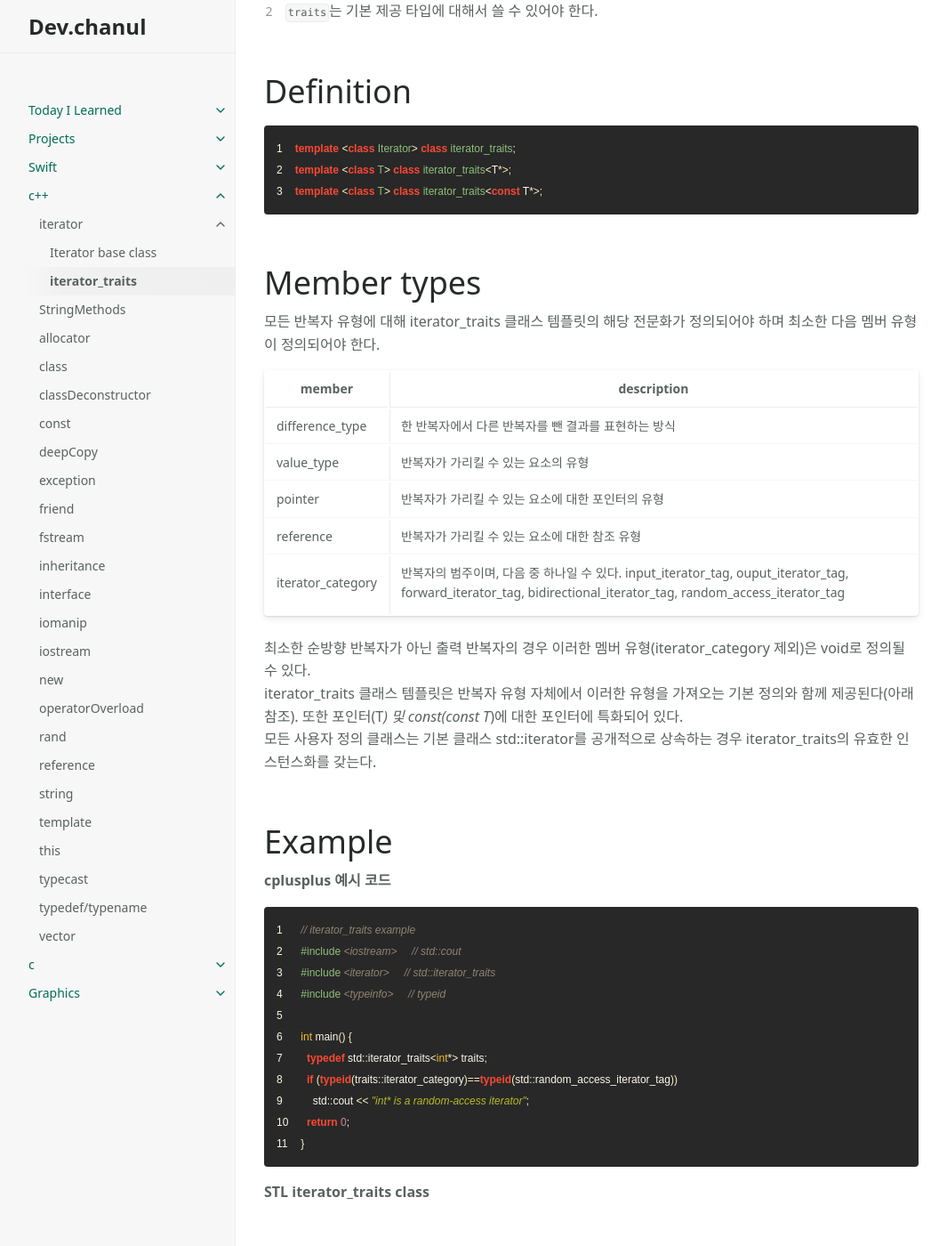
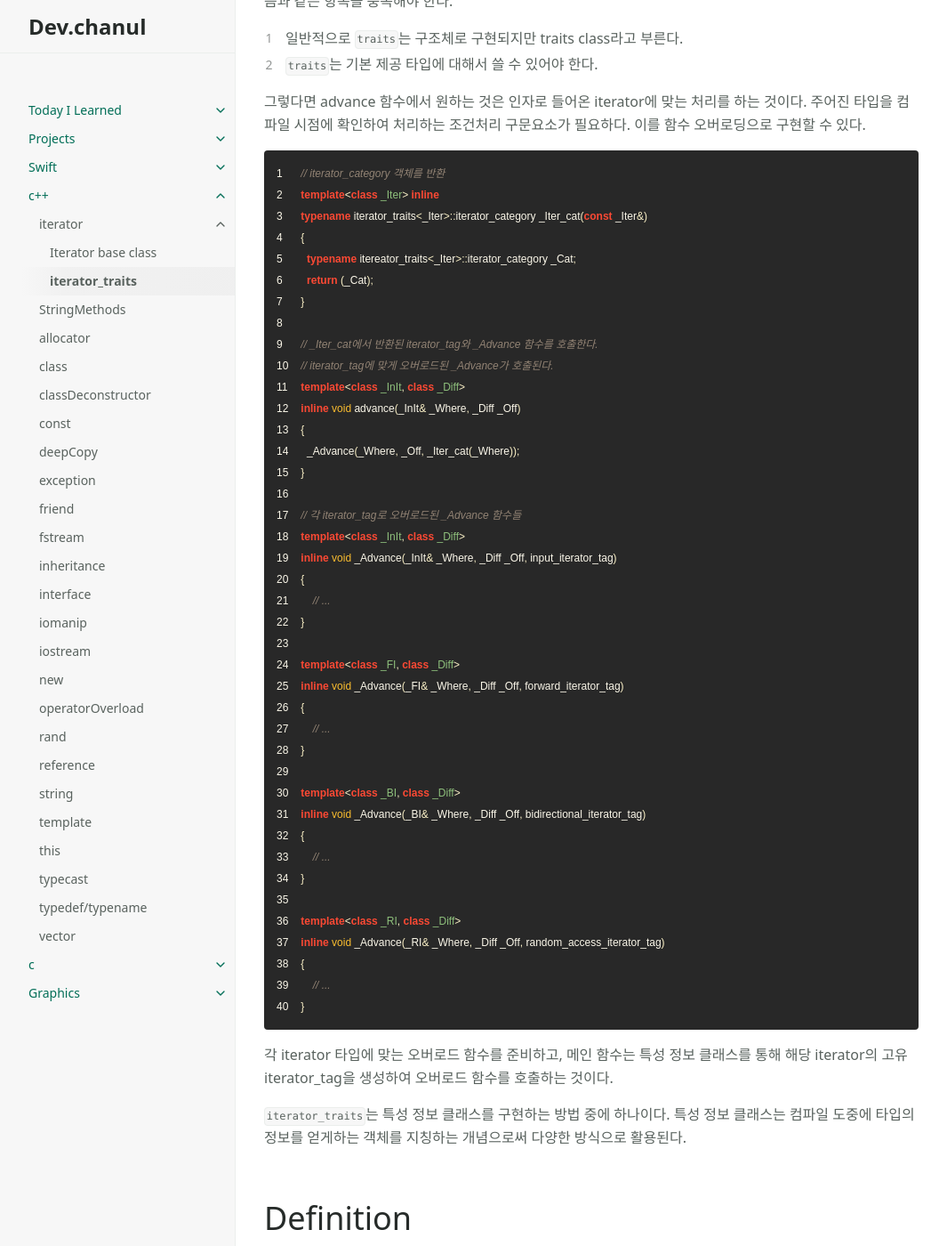
Before and after one commit to PCHANUL/TIL, a Jekyll site: the page built from docs/c++/iterator/iterator_traits.md, in a window 1280 px wide and 1400 px high, scrolled down 2569 px. Shown: the whole window at 89% size, without its empty margins (107-1172 px from the left). Built offline with Jekyll 4.4.1, drawn with Linux system fonts in a browser that asks for light colours; some of the changed text lies outside the part shown.

````diff
--- a/docs/c++/iterator/iterator_traits.md
+++ b/docs/c++/iterator/iterator_traits.md
@@ -10,9 +10,9 @@ permalink: /docs/c++/iterator/iterator_traits
 * [type traits](#type-traits)
   * [Example](#example)
 * [iterator_traits](#iterator_traits)
+  * [Example](#example-1)
 * [Definition](#definition)
 * [Member types](#member-types)
-* [Example](#example-1)
 * [Reference](#reference)
 
 # type traits
@@ -96,6 +98,54 @@ void advance(IterT& iter, DistT dist)
 1. 일반적으로 `traits`는 구조체로 구현되지만 traits class라고 부른다.
 2. `traits`는 기본 제공 타입에 대해서 쓸 수 있어야 한다.
 
+그렇다면 advance 함수에서 원하는 것은 인자로 들어온 iterator에 맞는 처리를 하는 것이다. 주어진 타입을 컴파일 시점에 확인하여 처리하는 조건처리 구문요소가 필요하다. 이를 함수 오버로딩으로 구현할 수 있다.
+
+```cpp
+// iterator_category 객체를 반환
+template<class _Iter> inline
+typename iterator_traits<_Iter>::iterator_category _Iter_cat(const _Iter&)
+{
+  typename itereator_traits<_Iter>::iterator_category _Cat;
+  return (_Cat);
+}
+
+// _Iter_cat에서 반환된 iterator_tag와 _Advance 함수를 호출한다.
+// iterator_tag에 맞게 오버로드된 _Advance가 호출된다.
+template<class _InIt, class _Diff>
+inline void advance(_InIt& _Where, _Diff _Off)
+{
+  _Advance(_Where, _Off, _Iter_cat(_Where));
+}
+
+// 각 iterator_tag로 오버로드된 _Advance 함수들
+template<class _InIt, class _Diff>
+inline void _Advance(_InIt& _Where, _Diff _Off, input_iterator_tag)
+{
+    // ...
+}
+
+template<class _FI, class _Diff>
+inline void _Advance(_FI& _Where, _Diff _Off, forward_iterator_tag)
+{
+    // ...
+}
+
+template<class _BI, class _Diff>
+inline void _Advance(_BI& _Where, _Diff _Off, bidirectional_iterator_tag)
+{
+    // ...
+}
+
+template<class _RI, class _Diff>
+inline void _Advance(_RI& _Where, _Diff _Off, random_access_iterator_tag)
+{
+    // ...
+}
+```
+
+각 iterator 타입에 맞는 오버로드 함수를 준비하고, 메인 함수는 특성 정보 클래스를 통해 해당 iterator의 고유 iterator_tag을 생성하여 오버로드 함수를 호출하는 것이다.
+
+`iterator_traits`는 특성 정보 클래스를 구현하는 방법 중에 하나이다. 특성 정보 클래스는 컴파일 도중에 타입의 정보를 얻게하는 객체를 지칭하는 개념으로써 다양한 방식으로 활용된다.
 
 
 # Definition
@@ -122,28 +172,6 @@ template <class T> class iterator_traits<const T*>;
 iterator_traits 클래스 템플릿은 반복자 유형 자체에서 이러한 유형을 가져오는 기본 정의와 함께 제공된다(아래 참조). 또한 포인터(T*) 및 const(const T*)에 대한 포인터에 특화되어 있다.
 모든 사용자 정의 클래스는 기본 클래스 std::iterator를 공개적으로 상속하는 경우 iterator_traits의 유효한 인스턴스화를 갖는다.
 
-# Example
-
-**cplusplus 예시 코드**
-
-```cpp
-// iterator_traits example
-#include <iostream>     // std::cout
-#include <iterator>     // std::iterator_traits
-#include <typeinfo>     // typeid
-
-int main() {
-  typedef std::iterator_traits<int*> traits;
-  if (typeid(traits::iterator_category)==typeid(std::random_access_iterator_tag))
-    std::cout << "int* is a random-access iterator";
-  return 0;
-}
-```
-
-**STL iterator_traits class**
-
-
-
 
 # Reference
 
````
Also changed, not shown: other parts of docs/c++/iterator/iterator_traits.md (+2 -0 lines), docs/projects/Containers/README.md (+17 -3 lines).
